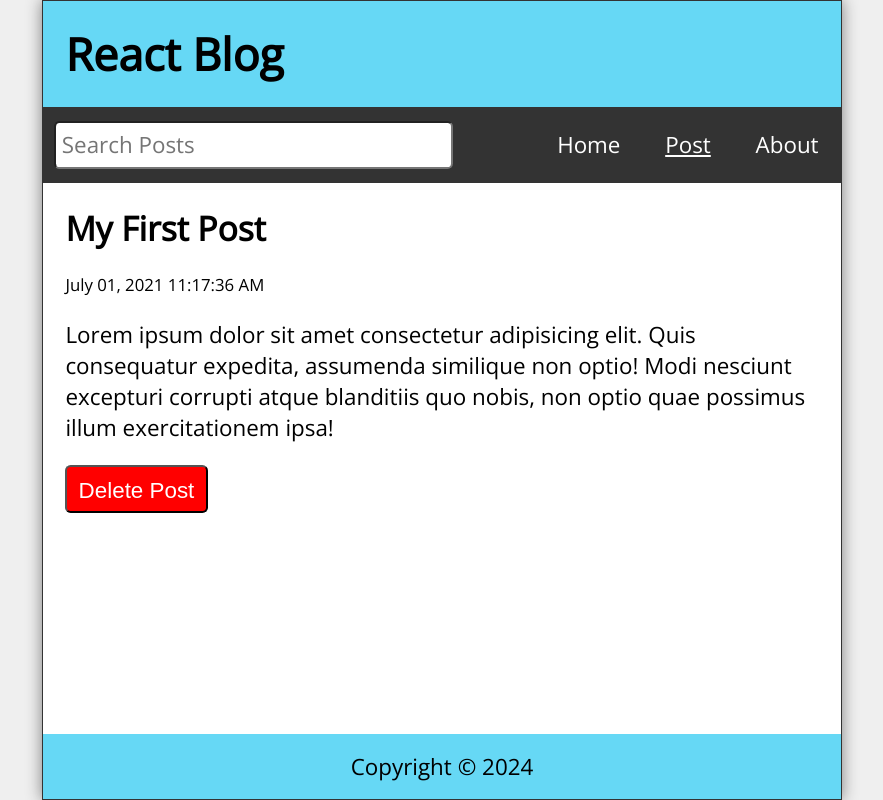
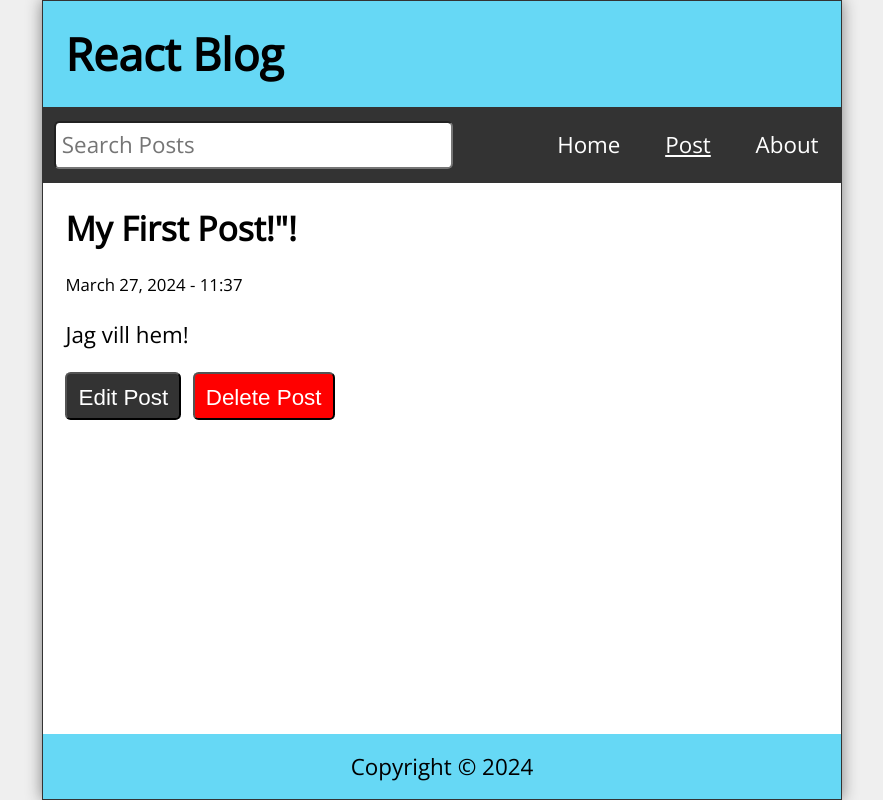
Before and after one commit to ArnarQlok/react-blog-code-along, a React (Vite) app: page /post/1 in a window 1280 px wide. Shown: the whole page, without its empty margins (198-1081 px from the left). Built offline with nearby package versions, Linux system fonts and the light colour scheme; data requests are answered from the project's data file.

Commit message:
Added fully Crud with axios to the blog

```diff
--- a/data/db.json
+++ b/data/db.json
@@ -2,9 +2,15 @@
   "posts": [
     {
       "id": "1",
-      "title": "My First Post",
-      "datetime": "July 01, 2021 11:17:36 AM",
-      "body": "Lorem ipsum dolor sit amet consectetur adipisicing elit. Quis consequatur expedita, assumenda similique non optio! Modi nesciunt excepturi corrupti atque blanditiis quo nobis, non optio quae possimus illum exercitationem ipsa!"
+      "title": "My First Post!\"!",
+      "datetime": "March 27, 2024 - 11:37",
+      "body": "Jag vill hem!"
+    },
+    {
+      "id": "2",
+      "title": "Kära dagbok",
+      "datetime": "March 27, 2024 - 11:38",
+      "body": "Idag har vart en bra dag!!!!!"
     }
   ]
 }
--- a/src/App.jsx
+++ b/src/App.jsx
@@ -7,6 +7,7 @@ import Footer from "./Footer";
 import Home from "./Home";
 import NewPost from "./NewPost";
 import PostPage from "./PostPage";
+import EditPost from "./EditPost";
 import About from "./About";
 import Missing from "./Missing";
 
@@ -117,6 +118,19 @@ function App() {
           }
         />
         <Route
+          path="/edit/:id"
+          element={
+            <EditPost
+              posts={posts}
+              handleEdit={handleEdit}
+              editTitle={editTitle}
+              setEditTitle={setEditTitle}
+              editBody={editBody}
+              setEditBody={setEditBody}
+            />
+          }
+        />
+        <Route
           path="/post/:id"
           element={<PostPage posts={posts} handleDelete={handleDelete} />}
         />
--- a/src/EditPost.jsx
+++ b/src/EditPost.jsx
@@ -1,4 +1,4 @@
-import { useParams, Link } from "react-router";
+import { useParams, Link } from "react-router-dom";
 import { useEffect } from "react";
 
 const EditPost = ({
@@ -23,7 +23,7 @@ const EditPost = ({
       {editTitle && (
         <>
           <h2>Edit Post</h2>
-          <form className="newPostForm" onSubmit={(e) => e.preventDefault}>
+          <form className="newPostForm" onSubmit={(e) => e.preventDefault()}>
             <label htmlFor="postTitle">Title:</label>
             <input
               type="text"
--- a/src/PostPage.jsx
+++ b/src/PostPage.jsx
@@ -11,7 +11,15 @@ const PostPage = ({ posts, handleDelete }) => {
             <h2>{post.title}</h2>
             <p className="postDate">{post.datetime}</p>
             <p className="postBody">{post.body}</p>
-            <button onClick={() => handleDelete(post.id)}>Delete Post</button>
+            <Link to={`/edit/${post.id}`}>
+              <button className="editButton">Edit Post</button>
+            </Link>
+            <button
+              className="deleteButton"
+              onClick={() => handleDelete(post.id)}
+            >
+              Delete Post
+            </button>
           </>
         )}
         {!post && (
--- a/src/index.css
+++ b/src/index.css
@@ -222,9 +222,16 @@ body {
   border-radius: 0.25rem;
   padding: 0.5rem;
   font-size: 1rem;
-  background-color: red;
+  margin-right: 0.5rem;
   color: #fff;
   cursor: pointer;
+}
+
+.deleteButton {
+  background-color: red;
+}
+.editButton {
+  background-color: #333;
 }
 
 .statusMsg {
```
